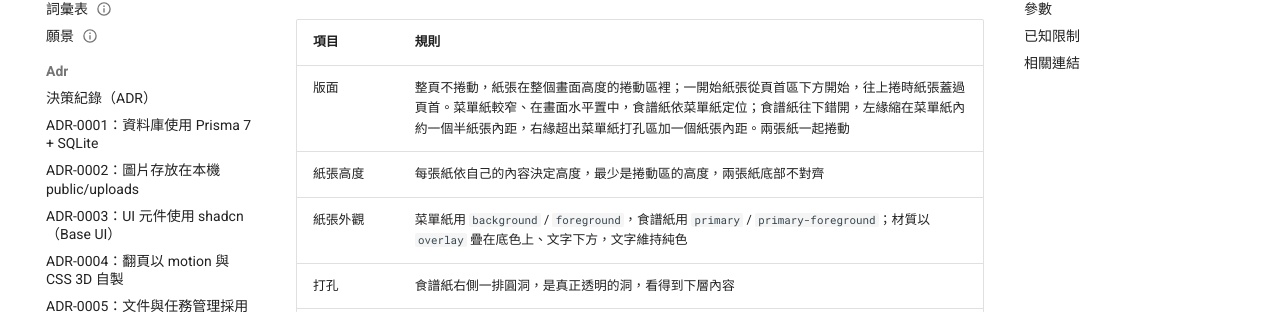
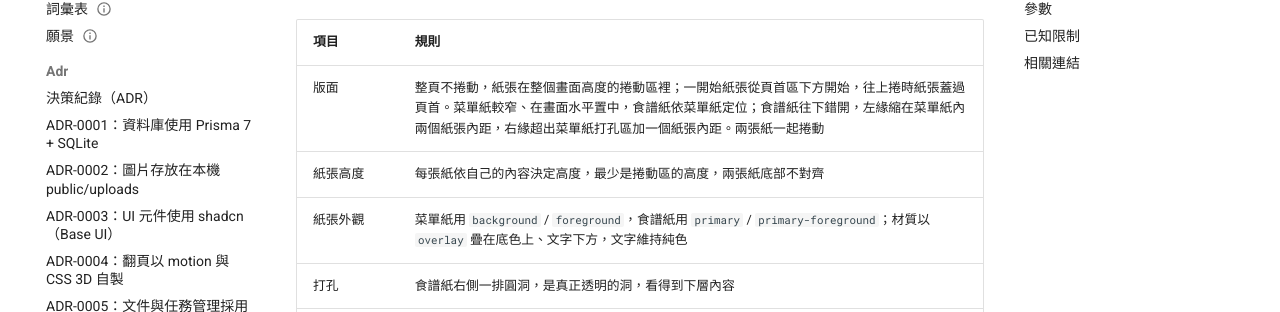
Before and after one commit to piercelin11/epifolio, an MkDocs documentation site: the page built from docs/features/paper-stack.md, in a window 1280 px wide and 900 px high, scrolled down 880 px. Shown: the part 180-492 px from the top of the window. Built offline with MkDocs 1.6.1 and Material for MkDocs 9.7.7, drawn with Linux system fonts in a browser that asks for light colours.

Commit message:
feat(menu): tuck the recipe sheet two paddings inside the menu

```diff
--- a/docs/features/paper-stack.md
+++ b/docs/features/paper-stack.md
@@ -47,7 +47,7 @@
 
 | 項目 | 規則 |
 | ---- | ---- |
-| 版面 | 整頁不捲動，紙張在整個畫面高度的捲動區裡；一開始紙張從頁首區下方開始，往上捲時紙張蓋過頁首。菜單紙較窄、在畫面水平置中，食譜紙依菜單紙定位；食譜紙往下錯開，左緣縮在菜單紙內約一個半紙張內距，右緣超出菜單紙打孔區加一個紙張內距。兩張紙一起捲動 |
+| 版面 | 整頁不捲動，紙張在整個畫面高度的捲動區裡；一開始紙張從頁首區下方開始，往上捲時紙張蓋過頁首。菜單紙較窄、在畫面水平置中，食譜紙依菜單紙定位；食譜紙往下錯開，左緣縮在菜單紙內兩個紙張內距，右緣超出菜單紙打孔區加一個紙張內距。兩張紙一起捲動 |
 | 紙張高度 | 每張紙依自己的內容決定高度，最少是捲動區的高度，兩張紙底部不對齊 |
 | 紙張外觀 | 菜單紙用 `background` / `foreground`，食譜紙用 `primary` / `primary-foreground`；材質以 `overlay` 疊在底色上、文字下方，文字維持純色 |
 | 打孔 | 食譜紙右側一排圓洞，是真正透明的洞，看得到下層內容 |
--- a/src/app/globals.css
+++ b/src/app/globals.css
@@ -164,12 +164,12 @@
 :root {
 	/* Fixed band above the scrolling sheets; holds the site header */
 	--header-height: 8.5rem;
-	/* Width of the base (menu) sheet, centred in the viewport */
+	/* Width of the base (menu) sheet, centred on screen */
 	--paper-base-width: min(48rem, 100vw - 24rem);
 	/* Inner margin between a sheet's edge and its content */
 	--paper-padding: 2.25rem;
 	/* How far the offset sheet's left edge sits inside the base sheet's */
-	--paper-inset-x: calc(var(--paper-padding) * 1.5);
+	--paper-inset-x: calc(var(--paper-padding) * 2);
 	/* How far the offset sheet's right edge sits past the base sheet's: its punched holes plus the padding */
 	--paper-offset-x: calc(
 		var(--paper-hole-inset) + var(--paper-hole-size) / 2 + var(--paper-padding)
```
